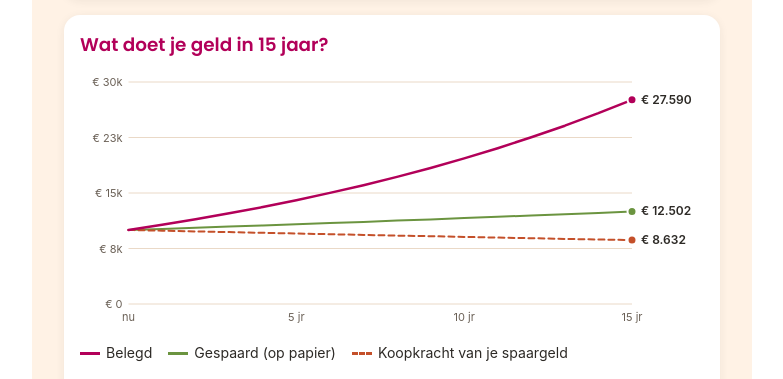
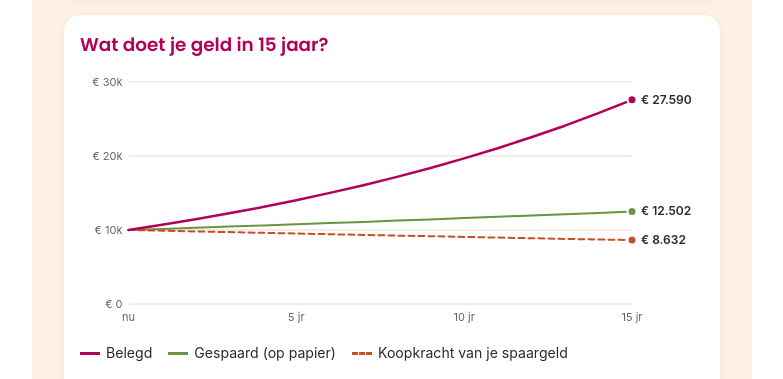
Before and after one commit to Xavier2235/Jimmybelegt, a plain HTML site: page sparen-vs-beleggen.html in a window 1280 px wide. Shown: the part 761-1140 px from the top of the page, without its empty margins (248-1031 px from the left). Drawn offline with Linux system fonts and the light colour scheme.

Commit message:
Verfijning: percentages op 1 decimaal (tool 1) en ronde y-as-ticks in de grafiek (tool 4)
Co-Authored-By: Claude Fable 5 <noreply@anthropic.com>

```diff
--- a/sparen-vs-beleggen.html
+++ b/sparen-vs-beleggen.html
@@ -252,20 +252,23 @@ function reken() {
 const svg = document.getElementById('grafiek');
 const NS = 'http://www.w3.org/2000/svg';
 
-function mooiPlafond(v) {
+// mooie as-stappen: altijd 1, 2 of 5 × een macht van 10, zodat de labels rond zijn
+function mooieStap(v) {
   const macht = 10 ** Math.floor(Math.log10(v || 1));
-  for (const f of [1, 1.5, 2, 2.5, 3, 4, 5, 6, 8, 10]) if (f * macht >= v) return f * macht;
+  for (const f of [1, 2, 5, 10]) if (f * macht >= v) return f * macht;
   return 10 * macht;
 }
 const kortEur = v => v >= 1e6 ? `€ ${(v / 1e6).toLocaleString('nl-NL', { maximumFractionDigits: 1 })} mln` :
-  v >= 1000 ? `€ ${Math.round(v / 1000).toLocaleString('nl-NL')}k` : `€ ${Math.round(v)}`;
+  v >= 1000 ? `€ ${(v / 1000).toLocaleString('nl-NL', { maximumFractionDigits: 1 })}k` : `€ ${Math.round(v)}`;
 
 function teken() {
   const houder = svg.parentElement;
   const W = Math.max(300, houder.clientWidth || 600);
   const H = 260;
   const eind = data[data.length - 1];
-  const maxY = mooiPlafond(Math.max(eind.belegd, eind.nominaal) * 1.05);
+  const ruwMax = Math.max(eind.belegd, eind.nominaal, 1) * 1.05;
+  const stap = mooieStap(ruwMax / 4);
+  const maxY = Math.ceil(ruwMax / stap) * stap;
   const eindLabels = [
     { serie: 'belegd', tekst: fmtEur.format(eind.belegd) },
     { serie: 'nominaal', tekst: fmtEur.format(eind.nominaal) },
@@ -289,10 +292,9 @@ function teken() {
     svg.appendChild(e); return e;
   };
 
-  // gridlijnen + y-labels (afgeronde ticks)
-  const stappen = 4;
-  for (let i = 0; i <= stappen; i++) {
-    const v = maxY / stappen * i, yy = y(v);
+  // gridlijnen + y-labels op ronde getallen
+  for (let v = 0; v <= maxY + 0.5; v += stap) {
+    const yy = y(v);
     el('line', { x1: x0, x2: x1, y1: yy, y2: yy, stroke: '#EAD9C7', 'stroke-width': 1 });
     el('text', { x: x0 - 6, y: yy + 4, 'text-anchor': 'end', 'font-size': 11, fill: '#6B6157', 'font-family': 'inherit' }, kortEur(v));
   }
```
Also changed, not shown: 50-30-20-rekentool.html (+1 -1 lines).
